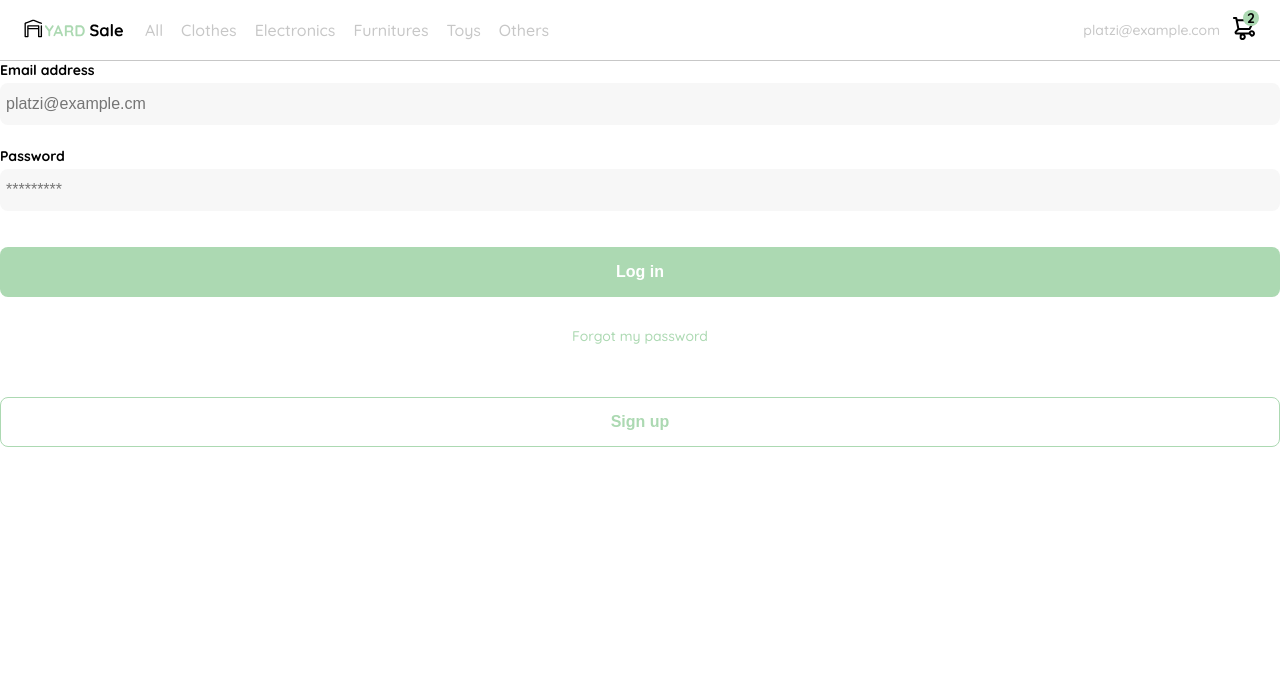
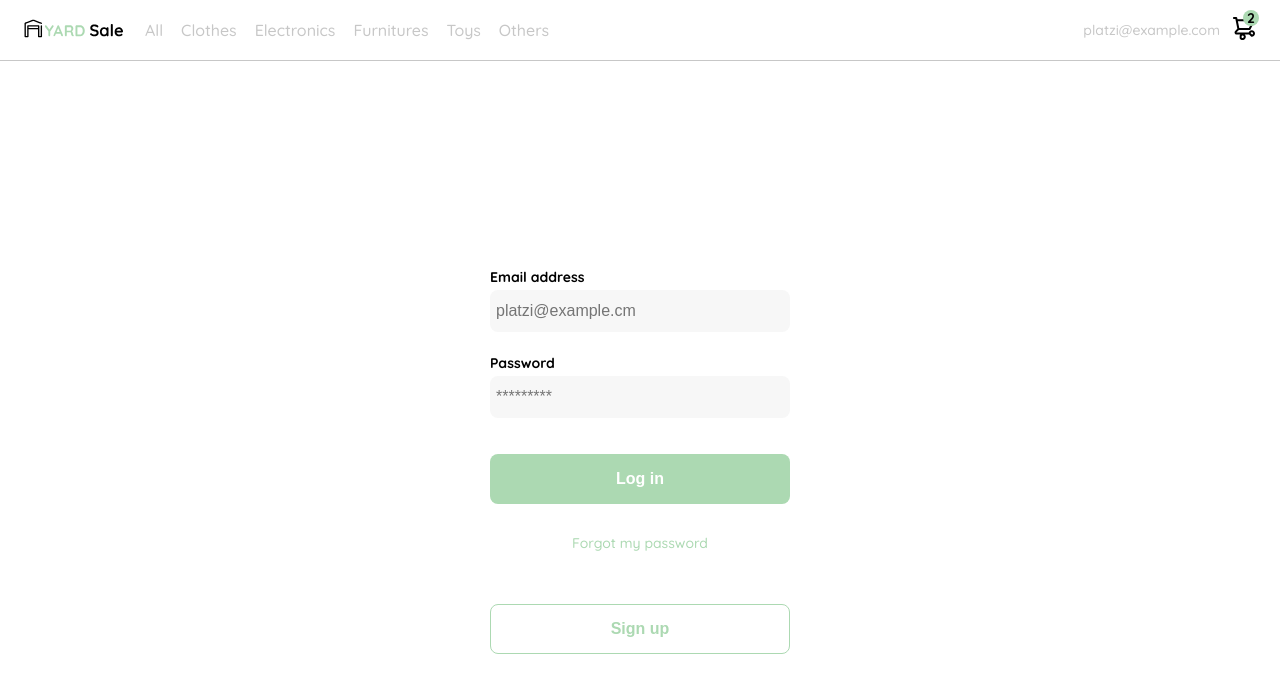
Before and after one commit to Orcha02/react_yardsale, a React app: page /login in a window 1280 px wide. Shown: the top 692 px of the page. Built offline with nearby package versions, Linux system fonts and the light colour scheme.

Commit message:
Capture login values with useRef

```diff
--- a/src/components/ProductItem.jsx
+++ b/src/components/ProductItem.jsx
@@ -1,6 +1,5 @@
 import React, { useState } from "react";
 import "@styles/ProductItem.scss";
-
 import addToCart from "@icons/bt_add_to_cart.svg";
 
 const ProductItem = ({ product }) => {
--- a/src/containers/ProductList.jsx
+++ b/src/containers/ProductList.jsx
@@ -1,12 +1,13 @@
 import React from "react";
 import ProductItem from "@components/ProductItem";
-import useGetProducts from "@hooks/useGetProducts";
+import useGetProducts from "../hooks/useGetProducts";
 import "@styles/ProductList.scss";
 
-const API = "https://api.escuelajs.co/api/v1/products";
+const API = "http://api.escuelajs.co/api/v1/products";
 
 const ProductList = () => {
   const products = useGetProducts(API);
+
   return (
     <section className="main-container">
       <div className="ProductList">
--- a/src/pages/Login.jsx
+++ b/src/pages/Login.jsx
@@ -1,25 +1,55 @@
-import React from 'react';
-import '@styles/Login.scss';
-
-import logo from "@logos/logo_yard_sale.svg"
+import React, { useRef } from "react";
+import "@styles/Login.scss";
+import logo from "@logos/logo_yard_sale.svg";
 
 const Login = () => {
+  const form = useRef(null);
+
+  const handleSubmit = (event) => {
+    event.preventDefault(); // To not show login values in URL
+    const formData = new FormData(form.current);
+    const data = {
+      username: formData.get("email"),
+      password: formData.get("password"),
+    };
+    console.log(data);
+  };
+
   return (
     <div className="Login">
       <div className="Login-container">
         <img src={logo} alt="logo" className="logo" />
-				<form action="/" className="form">
-					<label htmlFor="email" className="label">Email address</label>
-					<input type="text" id="email" placeholder="platzi@example.cm" className="input input-email" />
-					<label htmlFor="password" className="label">Password</label>
-					<input type="password" id="password" placeholder="*********" className="input input-password" />
-					<input type="submit" value="Log in" className="primary-button login-button" />
+        <form action="/" className="form" ref={form}>
+          <label htmlFor="email" className="label">
+            Email address
+          </label>
+          <input
+            type="text"
+            name="email"
+            placeholder="platzi@example.cm"
+            className="input input-email"
+          />
+          <label htmlFor="password" className="label">
+            Password
+          </label>
+          <input
+            type="password"
+            name="password"
+            placeholder="*********"
+            className="input input-password"
+          />
+          <button
+            className="primary-button login-button"
+            onClick={handleSubmit}
+          >
+            Log in
+          </button>
           <a href="/">Forgot my password</a>
         </form>
         <button className="secondary-button signup-button">Sign up</button>
       </div>
     </div>
   );
-}
+};
 
 export default Login;
--- a/src/styles/Login.scss
+++ b/src/styles/Login.scss
@@ -1,11 +1,12 @@
-@import 'vars';
-.login {
+@import "vars";
+
+.Login {
   width: 100%;
   height: 100vh;
   display: grid;
   place-items: center;
 }
-.form-container {
+.Login-container {
   display: grid;
   grid-template-rows: auto 1fr auto;
   width: 300px;
@@ -16,22 +17,16 @@
   justify-self: center;
   display: none;
 }
-.title {
-  font-size: var(--lg);
-  margin-bottom: 12px;
-  text-align: center;
-}
-.subtitle {
-  color: var(--very-light-pink);
-  font-size: var(--md);
-  font-weight: 300;
-  margin-top: 0;
-  margin-bottom: 32px;
-  text-align: center;
-}
 .form {
   display: flex;
   flex-direction: column;
+}
+.form a {
+  color: var(--hospital-green);
+  font-size: var(--sm);
+  text-align: center;
+  text-decoration: none;
+  margin-bottom: 52px;
 }
 .label {
   font-size: var(--sm);
@@ -47,11 +42,25 @@
   padding: 6px;
   margin-bottom: 12px;
 }
+.input-email {
+  margin-bottom: 22px;
+}
 .primary-button {
   background-color: var(--hospital-green);
   border-radius: 8px;
   border: none;
   color: var(--white);
+  width: 100%;
+  cursor: pointer;
+  font-size: var(--md);
+  font-weight: bold;
+  height: 50px;
+}
+.secondary-button {
+  background-color: var(--white);
+  border-radius: 8px;
+  border: 1px solid var(--hospital-green);
+  color: var(--hospital-green);
   width: 100%;
   cursor: pointer;
   font-size: var(--md);
```
Also changed, not shown: src/components/ProductInfo.jsx (+12 -6 lines). Lines whose indentation alone changed are shown as unchanged.
